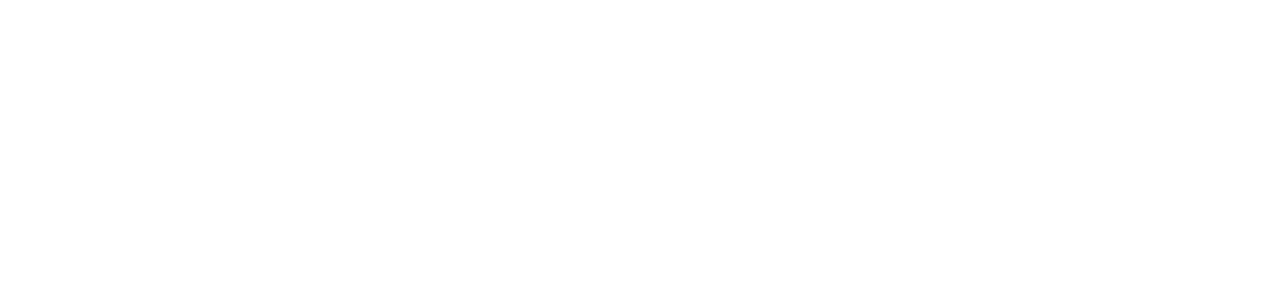
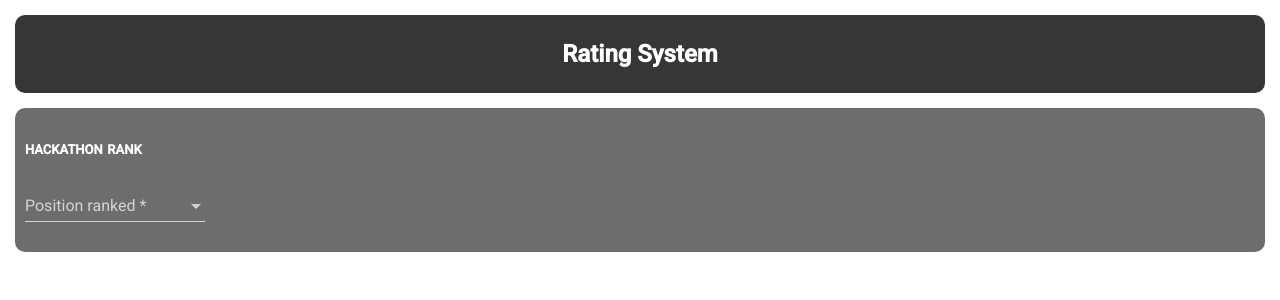
Before and after one commit to Umuzi-org/product-hackathon-leaderboard, an Angular app in the folder frontend/: page /ratingSystem in a window 1280 px wide. Before the commit this address led to /. Shown: the top 300 px of the page. Built offline with nearby package versions, Linux system fonts and the light colour scheme.

Commit message:
updated with angular material

```diff
--- a/frontend/angular.json
+++ b/frontend/angular.json
@@ -24,6 +24,7 @@
               "src/assets"
             ],
             "styles": [
+              "./node_modules/@angular/material/prebuilt-themes/pink-bluegrey.css",
               "src/styles.css"
             ],
             "scripts": []
@@ -89,6 +90,7 @@
               "src/assets"
             ],
             "styles": [
+              "./node_modules/@angular/material/prebuilt-themes/pink-bluegrey.css",
               "src/styles.css"
             ],
             "scripts": []
@@ -120,6 +122,10 @@
           }
         }
       }
-    }},
-  "defaultProject": "hackathon-LeaderBord"
+    }
+  },
+  "defaultProject": "hackathon-LeaderBord",
+  "cli": {
+    "analytics": "40f90927-9e9c-423d-a1dc-c086269d5f9f"
+  }
 }
--- a/frontend/package.json
+++ b/frontend/package.json
@@ -12,13 +12,16 @@
   "private": true,
   "dependencies": {
     "@angular/animations": "~8.2.14",
+    "@angular/cdk": "~8.2.3",
     "@angular/common": "~8.2.14",
     "@angular/compiler": "~8.2.14",
     "@angular/core": "~8.2.14",
     "@angular/forms": "~8.2.14",
+    "@angular/material": "^8.2.3",
     "@angular/platform-browser": "~8.2.14",
     "@angular/platform-browser-dynamic": "~8.2.14",
     "@angular/router": "~8.2.14",
+    "hammerjs": "^2.0.8",
     "rxjs": "~6.4.0",
     "tslib": "^1.10.0",
     "zone.js": "~0.9.1"
--- a/frontend/src/app/app-routing.module.ts
+++ b/frontend/src/app/app-routing.module.ts
@@ -1,8 +1,12 @@
 import { NgModule } from '@angular/core';
 import { Routes, RouterModule } from '@angular/router';
+import{ RatingSystemComponent } from './rating-system/rating-system.component'
 
-
-const routes: Routes = [];
+const routes: Routes = [
+  {
+    path:'ratingSystem', component:RatingSystemComponent
+  }
+];
 
 @NgModule({
   imports: [RouterModule.forRoot(routes)],
--- a/frontend/src/app/app.component.html
+++ b/frontend/src/app/app.component.html
@@ -3,5 +3,4 @@
 <!-- * * * * * * * * * * * * * * * * * * * * * * * * * * * * * * * -->
 
 
-
 <router-outlet></router-outlet>
--- /dev/null
+++ b/frontend/src/app/rating-system/rating-system.component.css
@@ -0,0 +1,19 @@
+#header{
+    text-align: center;
+    color: white;
+    padding: 5px;
+    margin: 15px;
+    background-color: rgb(54, 54, 54);
+    border-radius: 10px;
+}
+h3{
+    font-variant: small-caps;
+}
+#ranking{
+    padding: 10px;
+    margin: 15px;
+    background-color: rgb(109, 109, 109);
+    color: white;
+    border-radius: 10px;
+
+}
--- /dev/null
+++ b/frontend/src/app/rating-system/rating-system.component.html
@@ -0,0 +1,12 @@
+<div id="header">
+  <h2>Rating System</h2>
+</div>
+<div id="ranking">
+  <h3>hackathon rank</h3>
+<mat-form-field>
+  <mat-label>Position ranked</mat-label>
+  <mat-select disableRipple required>
+    <mat-option *ngFor="let rank of rankings" [value]="rank.value">{{rank.viewValue}}</mat-option>
+  </mat-select>
+</mat-form-field>
+</div>
--- /dev/null
+++ b/frontend/src/app/rating-system/rating-system.component.ts
@@ -0,0 +1,20 @@
+import { Component } from '@angular/core';
+// import { FormBuilder, Validators } from '@angular/forms';
+
+interface Ranking {
+  value: String;
+  viewValue: string;
+}
+@Component({
+  selector: 'app-rating-system',
+  templateUrl: './rating-system.component.html',
+  styleUrls: ['./rating-system.component.css']
+})
+export class RatingSystemComponent {
+  rankings: Ranking[] = [
+    {value: '1st', viewValue:'First'},
+    {value: '2nd', viewValue:'Second'},
+    {value: '3rd', viewValue:'Third'},
+    {value: 'Other', viewValue:'Other'}
+  ];
+}
--- a/frontend/src/index.html
+++ b/frontend/src/index.html
@@ -6,6 +6,8 @@
   <base href="/">
   <meta name="viewport" content="width=device-width, initial-scale=1">
   <link rel="icon" type="image/x-icon" href="favicon.ico">
+  <link href="https://fonts.googleapis.com/css?family=Roboto:300,400,500&display=swap" rel="stylesheet">
+  <link href="https://fonts.googleapis.com/icon?family=Material+Icons" rel="stylesheet">
 </head>
 <body>
   <app-root></app-root>
--- a/frontend/src/main.ts
+++ b/frontend/src/main.ts
@@ -1,3 +1,4 @@
+import 'hammerjs';
 import { enableProdMode } from '@angular/core';
 import { platformBrowserDynamic } from '@angular/platform-browser-dynamic';
 
--- a/frontend/src/styles.css
+++ b/frontend/src/styles.css
@@ -1 +1,4 @@
 /* You can add global styles to this file, and also import other style files */
+
+html, body { height: 100%; }
+body { margin: 0; font-family: Roboto, "Helvetica Neue", sans-serif; }
```
Also changed, not shown: frontend/src/app/app.module.ts (+18 -3 lines), 2 other files (tests, documents, lock files or other folders).
